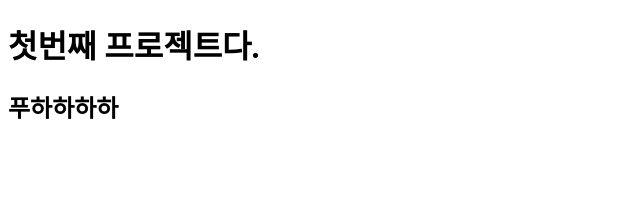
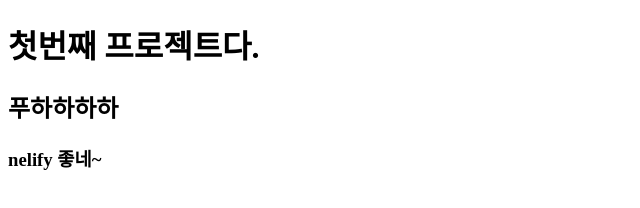
Before and after one commit to jdwook77/javaScript, a plain HTML site: page index.html in a window 1280 px wide. Shown: the whole page, without its empty margins (0-640 px from the left). Drawn offline with Linux system fonts and the light colour scheme.

Commit message:
third commit

```diff
--- a/index.html
+++ b/index.html
@@ -10,5 +10,6 @@
   <body>
     <h1>첫번째 프로젝트다.</h1>
     <h2>푸하하하하</h2>
+    <h3>nelify 좋네~</h3>
   </body>
 </html>
```
